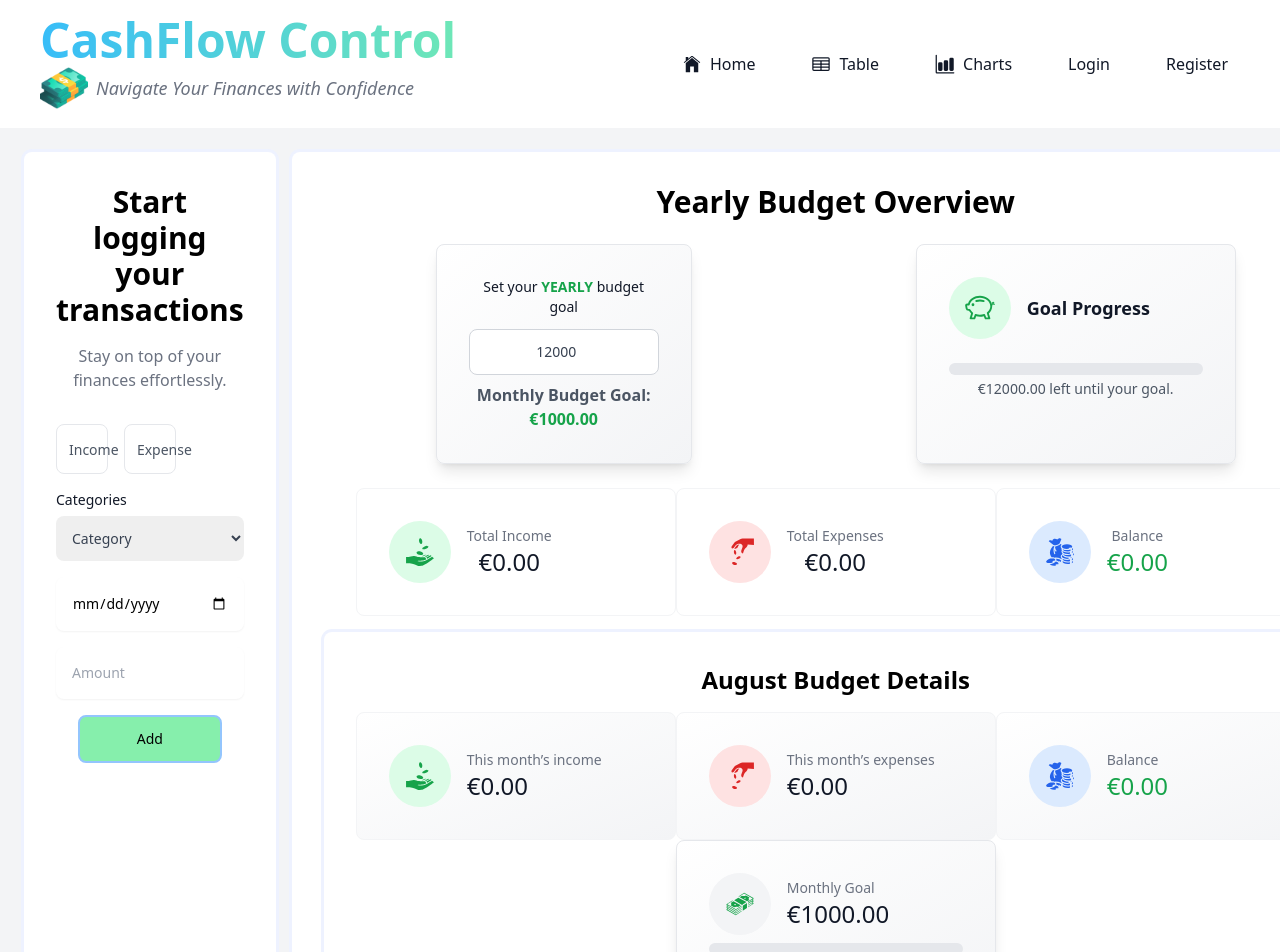
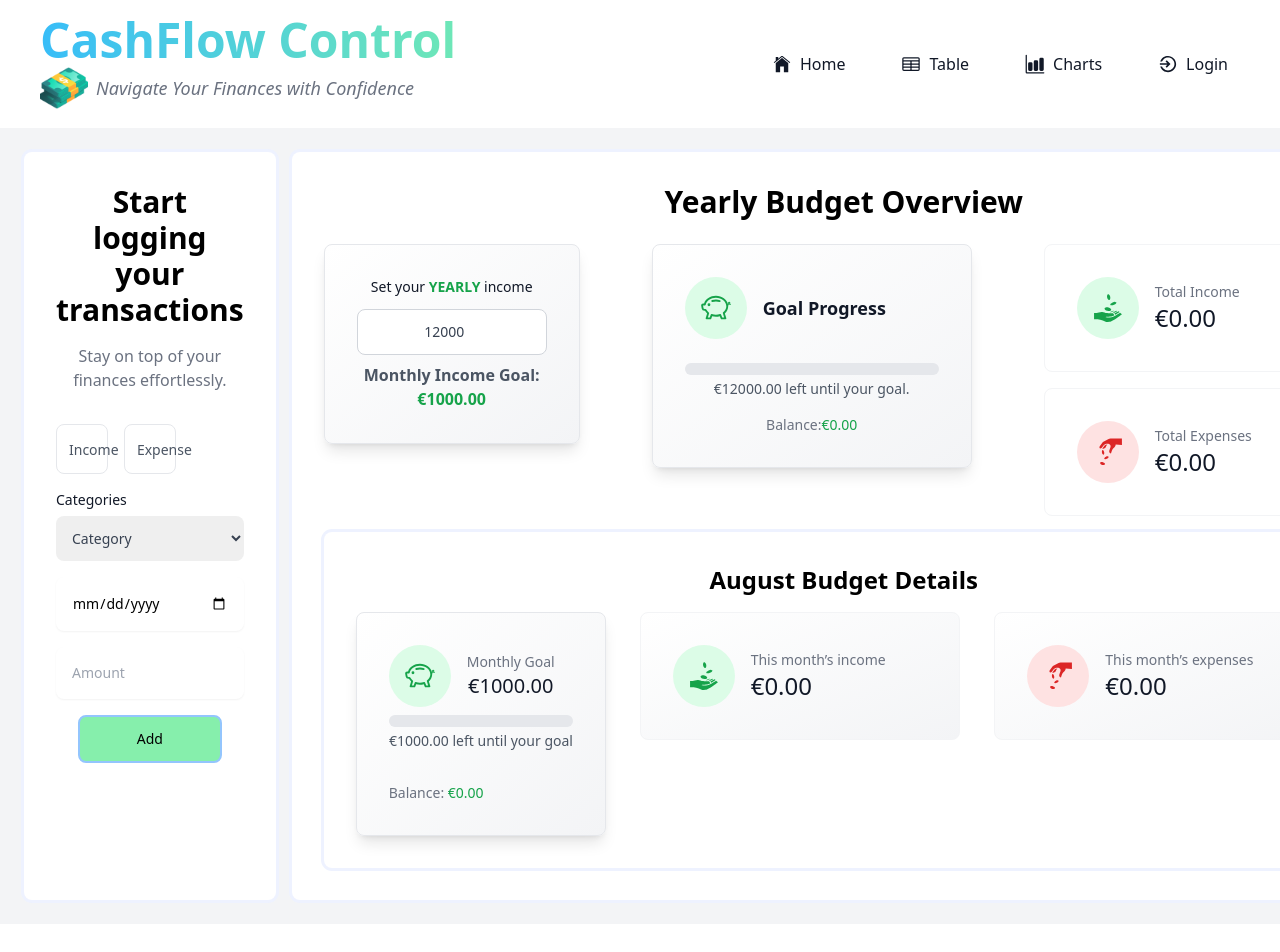
Before and after one commit to v-lahutik/CashFlow-Control, a React (Vite) app in the folder Front_End/: page / in a window 1280 px wide. Shown: the top 952 px of the page. After the commit the page ends 924 px from the top, so only its background shows below. Built offline with nearby package versions, Linux system fonts and the light colour scheme.

Commit message:
buget display cards reorganized

```diff
--- a/Front_End/src/components/BudgetChart.jsx
+++ b/Front_End/src/components/BudgetChart.jsx
@@ -61,7 +61,7 @@ const BudgetChart = () => {
         scales: {
           x: {
             title: {
-              display: true,
+              display: false,
               text: 'Month',
             },
           },
--- a/Front_End/src/components/BudgetDisplay.jsx
+++ b/Front_End/src/components/BudgetDisplay.jsx
@@ -23,12 +23,10 @@ function BudgetDisplay() {
 
   const totalExpense = state.transactions
     .filter((transaction) => transaction.type === "expenses")
-    .reduce((acc, curr) => acc + parseFloat(curr.amount), 0); // Keep as negative
+    .reduce((acc, curr) => acc + parseFloat(curr.amount), 0);
 
-  const difference = totalIncome + totalExpense; // Update difference calculation
+  const difference = totalIncome + totalExpense;
   const monthlyGoal = (state.budgetGoal / 12).toFixed(2);
-
-  // Calculate how much is left or exceeded
   const remainingOrExceeded = state.budgetGoal - difference;
 
   return (
@@ -37,14 +35,15 @@ function BudgetDisplay() {
         Yearly Budget Overview
       </h1>
 
-      <div className="flex flex-col md:flex-row justify-around">
-        <article className="flex flex-col rounded-lg border border-gray-200 bg-gradient-to-br from-white to-gray-100 p-6 sm:p-8 shadow-lg transition-transform transform hover:scale-105 w-full md:w-64">
+      <div className="flex flex-col md:flex-row justify-between items-start">
+        {/* Set Your Yearly Income */}
+        <article className="flex flex-col rounded-lg border border-gray-200 bg-gradient-to-br from-white to-gray-100 p-6 sm:p-8 shadow-lg transition-transform transform hover:scale-105 w-full md:w-64 mb-4 md:mb-0">
           <label
             htmlFor="budgetGoal"
-            className="block text-sm font-medium text-gray-900 mb-2 text-center" // Added text-center class
+            className="block text-sm font-medium text-gray-900 mb-2 text-center"
           >
             Set your <span className="font-bold text-green-600 ">YEARLY </span>
-            budget goal
+            income
           </label>
           <input
             value={state.budgetGoal}
@@ -52,16 +51,16 @@ function BudgetDisplay() {
             type="number"
             id="budgetGoal"
             className="mt-1 p-3 rounded-lg border border-gray-300 text-gray-700 text-center sm:text-sm w-full focus:outline-none focus:ring-2 focus:ring-blue-500 focus:border-transparent"
-            placeholder="Set yearly budget goal"
+            placeholder="Set yearly income goal"
           />
           <p className="mt-2 text-gray-600 text-center font-semibold">
-            Monthly Budget Goal:
+            Monthly Income Goal:
             <span className="text-green-600">€{monthlyGoal}</span>
           </p>
         </article>
 
-        {/* Progress bar component */}
-        <article className="flex flex-col rounded-lg border border-gray-200 bg-gradient-to-br from-white to-gray-100 p-6 sm:p-8 shadow-lg transition-transform transform hover:scale-105 w-full md:w-80">
+        {/* Combined Progress Bar and Balance */}
+        <article className="flex flex-col rounded-lg border border-gray-200 bg-gradient-to-br from-white to-gray-100 p-6 sm:p-8 shadow-lg transition-transform transform hover:scale-105 w-full md:w-80 mb-4 md:mb-0">
           <div className="flex items-center gap-4">
             <span className="hidden rounded-full bg-green-100 p-4 text-green-600 sm:block icon">
               <BsPiggyBank size={30} />
@@ -91,14 +90,24 @@ function BudgetDisplay() {
                     remainingOrExceeded
                   ).toFixed(2)}.`}
             </p>
+
+            <p className="text-sm text-gray-500 mt-4">
+              Balance:
+              <span
+                className={`font-medium ${
+                  difference >= 0 ? "text-green-600" : "text-red-600"
+                }`}
+              >
+                €{difference.toFixed(2)}
+              </span>
+            </p>
           </div>
         </article>
-      </div>
 
-      <div className="flex flex-col md:flex-row justify-around mt-6">
-        <div className="text-center">
-          <div className="flex flex-col md:flex-row justify-around">
-            <article className="flex items-center justify-between rounded-lg border border-gray-100 bg-white p-4 sm:p-6 lg:p-8 w-full sm:w-80 max-w-xs lg:max-w-sm">
+        {/* Total Income and Total Expenses */}
+        <div className="flex flex-col items-center md:items-start">
+          {/* Total Income */}
+          <article className="flex items-center justify-between rounded-lg border border-gray-100 bg-white p-4 sm:p-6 lg:p-8 w-full sm:w-80 max-w-xs lg:max-w-sm mb-4">
             <div className="flex items-center gap-4">
               <span className="hidden rounded-full bg-green-100 p-4 text-green-600 sm:block icon">
                 <GiReceiveMoney size={30} />
@@ -112,6 +121,7 @@ function BudgetDisplay() {
             </div>
           </article>
 
+          {/* Total Expenses */}
           <article className="flex items-center justify-between rounded-lg border border-gray-100 bg-white p-4 sm:p-6 lg:p-8 w-full sm:w-80 max-w-xs lg:max-w-sm">
             <div className="flex items-center gap-4">
               <span className="hidden rounded-full bg-red-100 p-4 text-red-600 sm:block icon">
@@ -121,29 +131,10 @@ function BudgetDisplay() {
                 <p className="text-sm text-gray-500">Total Expenses</p>
                 <p className="text-2xl font-medium text-gray-900">
                   €{totalExpense.toFixed(2)}
-                  </p>{" "}
-                </div>
-              </div>
-            </article>
-
-            <article className="flex items-center justify-between rounded-lg border border-gray-100 bg-white p-4 sm:p-6 lg:p-8 w-full sm:w-80 max-w-xs lg:max-w-sm">
-              <div className="flex items-center gap-4">
-                <span className="hidden rounded-full bg-blue-100 p-4 text-blue-600 sm:block icon">
-                  <GiCash size={30} />
-                </span>
-                <div>
-                  <p className="text-sm text-gray-500">Balance</p>
-                  <p
-                    className={`text-2xl font-medium ${
-                      difference >= 0 ? "text-green-600" : "text-red-600"
-                    }`}
-                  >
-                    €{difference.toFixed(2)}
                 </p>
               </div>
             </div>
           </article>
-          </div>
         </div>
       </div>
 
--- a/Front_End/src/components/CurrentMonth.jsx
+++ b/Front_End/src/components/CurrentMonth.jsx
@@ -6,6 +6,7 @@ import {
   GiPayMoney,
   GiCash,
 } from "react-icons/gi";
+import { BsPiggyBank } from "react-icons/bs";
 
 function CurrentMonth() {
   const { state } = useContext(BudgetContext);
@@ -46,8 +47,57 @@ function CurrentMonth() {
       <h2 className="text-center text-2xl font-bold mb-4">
         {currentMonthName} Budget Details
       </h2>
-      <div className="flex flex-col items-center">
-        <div className="flex flex-col md:flex-row justify-around w-full">
+      <div className="flex flex-col md:flex-row justify-between items-start">
+        {/* Combined Balance and Monthly Goal Card */}
+        <article className="flex flex-col rounded-lg text-center border border-gray-200 bg-gradient-to-br from-white to-gray-100 p-6 sm:p-8 shadow-lg transition-transform transform hover:scale-105 w-full md:w-80 mb-4 md:mb-0">
+          <div className="flex items-center  gap-4">
+          <span className="hidden rounded-full bg-green-100 p-4 text-green-600 sm:block icon ">
+              <BsPiggyBank size={30} />
+            </span>
+            <div>
+              <p className="text-sm text-gray-500 ">Monthly Goal</p>
+              <p className="text-xl font-medium text-gray-900">
+                €{currentMonth.goal.toFixed(2)}
+              </p>
+            </div>
+          </div>
+
+          {/* Progress Bar */}
+          <div className="relative mt-2 w-full bg-gray-200 rounded-full h-3">
+            <div
+              className="absolute top-0 left-0 h-full bg-green-600 rounded-full"
+              style={{ width: `${progressPercentage}%` }}
+            />
+          </div>
+
+          <p className="text-sm text-gray-600 mt-1 text-center">
+            {currentMonth.actualIncome >= currentMonth.goal
+              ? `€${(currentMonth.actualIncome - currentMonth.goal).toFixed(
+                  2
+                )} over your goal`
+              : `€${(currentMonth.goal - currentMonth.actualIncome).toFixed(
+                  2
+                )} left until your goal`}
+          </p>
+
+          {/* Balance Display */}
+          <div className="flex items-center gap-4 mt-4 ">
+            <div >
+            <p className="text-sm text-gray-500 mt-4">Balance: <span
+                className={`font-medium ${
+                  currentMonthBalance >= 0 ? "text-green-600" : "text-red-600"
+                }`}
+              >
+                €{currentMonthBalance.toFixed(2)}
+              </span></p>
+
+
+            </div>
+          </div>
+        </article>
+
+        {/* Income and Expenses Cards */}
+        <div className="flex flex-col md:flex-row md:ml-4 w-full justify-around">
           {/* Income Card */}
           <article className="flex items-center justify-between rounded-lg border border-gray-100 bg-gradient-to-br from-white to-gray-100 p-4 sm:p-6 lg:p-8 w-full sm:w-80 max-w-xs lg:max-w-sm mb-4 md:mb-0">
             <div className="flex items-center gap-4">
@@ -77,58 +127,7 @@ function CurrentMonth() {
               </div>
             </div>
           </article>
-
-          {/* Balance Card */}
-          <article className="flex items-center justify-between rounded-lg border border-gray-100 bg-gradient-to-br from-white to-gray-100 p-4 sm:p-6 lg:p-8 w-full sm:w-80 max-w-xs lg:max-w-sm">
-            <div className="flex items-center gap-4">
-              <span className="rounded-full bg-blue-100 p-4 text-blue-600">
-                <GiCash size={30} />
-              </span>
-              <div>
-                <p className="text-sm text-gray-500">Balance</p>
-                <p
-                  className={`text-2xl font-medium ${
-                    currentMonthBalance >= 0 ? "text-green-600" : "text-red-600"
-                  }`}
-                >
-                  €{currentMonthBalance.toFixed(2)}
-                </p>
-              </div>
-            </div>
-          </article>
         </div>
-
-        <article className="flex flex-col rounded-lg border border-gray-200 bg-gradient-to-br from-white to-gray-100 p-6 sm:p-8 shadow-lg transition-transform transform hover:scale-105 w-full sm:w-80 max-w-xs lg:max-w-sm mb-4 md:mb-0">
-          <div className="flex items-center gap-4">
-            <span className="rounded-full bg-gray-100 p-4 text-green-600">
-              <GiMoneyStack size={30} />
-            </span>
-            <div>
-              <p className="text-sm text-gray-500">Monthly Goal</p>
-              <p className="text-2xl font-medium text-gray-900">
-                €{currentMonth.goal.toFixed(2)}
-              </p>
-            </div>
-          </div>
-
-          {/* Progress Bar */}
-          <div className="relative mt-2 w-full bg-gray-200 rounded-full h-3">
-            <div
-              className="absolute top-0 left-0 h-full bg-green-600 rounded-full"
-              style={{ width: `${progressPercentage}%` }}
-            />
-          </div>
-
-          <p className="text-sm text-gray-600 mt-1 text-center">
-            {currentMonth.actualIncome >= currentMonth.goal
-              ? `€${(currentMonth.actualIncome - currentMonth.goal).toFixed(
-                  2
-                )} over`
-              : `€${(currentMonth.goal - currentMonth.actualIncome).toFixed(
-                  2
-                )} left`}
-          </p>
-        </article>
       </div>
     </div>
   );
--- a/Front_End/src/components/ExpensesChart.jsx
+++ b/Front_End/src/components/ExpensesChart.jsx
@@ -76,7 +76,7 @@ const ExpenseCategoryChart = () => {
           x: {
             stacked: false, // Stack false to display grouped bars
             title: {
-              display: true,
+              display: false,
               text: 'Month',
             },
             ticks: {
--- a/Front_End/src/components/Header.jsx
+++ b/Front_End/src/components/Header.jsx
@@ -1,6 +1,6 @@
 import React, { useState } from "react";
 import { NavLink } from "react-router-dom";
-import { IoIosHome } from "react-icons/io";
+import { IoIosHome, IoMdLogIn } from "react-icons/io";
 import { IoBarChart } from "react-icons/io5";
 import { HiOutlineTableCells } from "react-icons/hi2";
 
@@ -81,7 +81,7 @@ function Header() {
                 flex items-center`
                 }
               >
-                <IoIosHome className="w-5 h-5 mr-2 hidden md:inline" />
+                <IoIosHome className="w-5 h-5 mr-2" />
                 {/* Icon visible on medium screens and up */}
                 Home
               </NavLink>
@@ -101,7 +101,7 @@ function Header() {
                 flex items-center`
                 }
               >
-                <HiOutlineTableCells className="w-5 h-5 mr-2 hidden md:inline" />
+                <HiOutlineTableCells className="w-5 h-5 mr-2 " />
                 {/* Icon visible on medium screens and up */}
                 Table
               </NavLink>
@@ -120,7 +120,7 @@ function Header() {
                 flex items-center`
                 }
               >
-                <IoBarChart className="w-5 h-5 mr-2 hidden md:inline" />
+                <IoBarChart className="w-5 h-5 mr-2" />
                 {/* Icon visible on medium screens and up */}
                 Charts
               </NavLink>
@@ -141,27 +141,11 @@ function Header() {
                 flex items-center`
                 }
               >
+                <IoMdLogIn className="w-5 h-5 mr-2" />
                 Login
               </NavLink>
             </li>
-            <li>
-              <NavLink
-                to="/register"
-                className={({ isActive }) =>
-                  `block py-2 px-3 rounded text-gray-900
-                ${isActive ? "text-blue-500" : "dark:text-white"}
-                hover:bg-gray-100
-                md:hover:bg-transparent
-                md:border-0
-                md:hover:text-blue-500
-                dark:hover:bg-gray-700
-                dark:hover:text-white
-                flex items-center`
-                }
-              >
-                Register
-              </NavLink>
-            </li>
+
           </ul>
         </div>
       </div>
--- a/Front_End/src/components/IncomeChart.jsx
+++ b/Front_End/src/components/IncomeChart.jsx
@@ -76,7 +76,7 @@ const IncomeChart = () => {
           x: {
             stacked: false, // Stack false to display grouped bars
             title: {
-              display: true,
+              display: false,
               text: 'Month',
             },
             ticks: {
```
Also changed, not shown: Front_End/src/components/Login.jsx (+7 -5 lines). Lines whose indentation alone changed are shown as unchanged.
